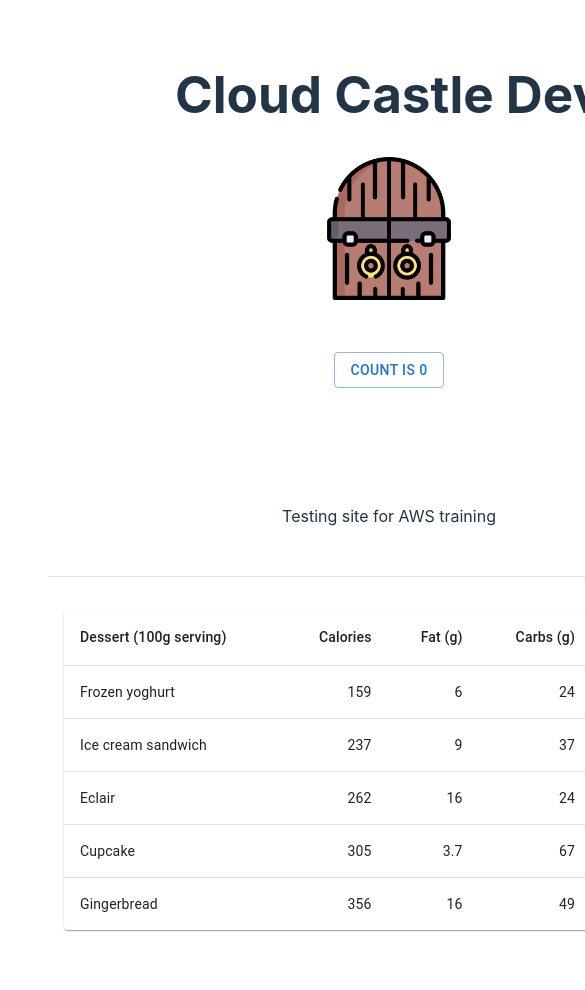
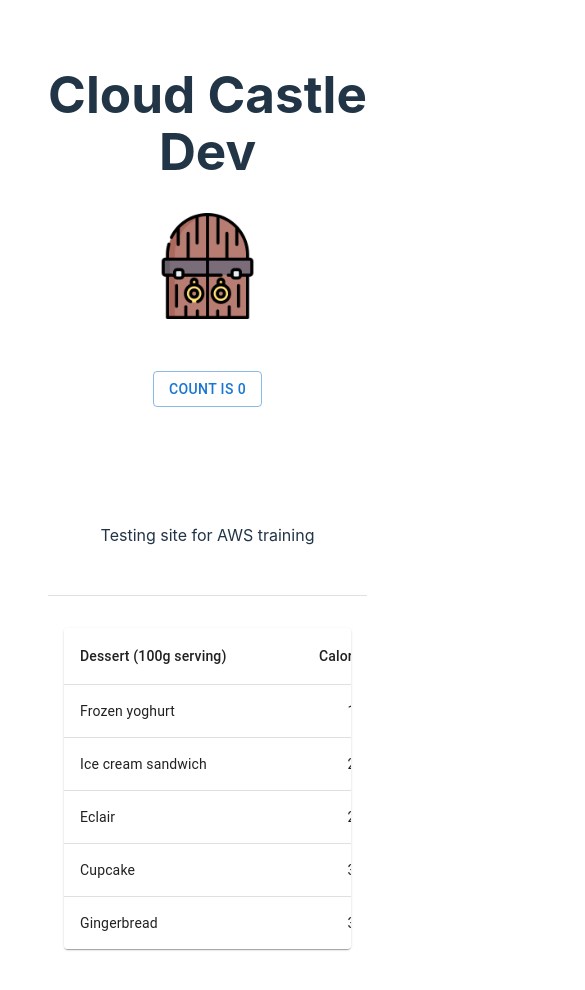
Before and after one commit to Matt-1123/cloud-castle-dev, a React (Vite) app: page / in a window 390 px wide. Shown: the top 990 px of the page, 585 px wide, since content can reach past the window. Built offline with nearby package versions, Linux system fonts and the light colour scheme.

Commit message:
adjust responsiveness

```diff
--- a/src/App.css
+++ b/src/App.css
@@ -1,12 +1,14 @@
 #root {
-  max-width: 1280px;
+  /* max-width: 1280px; */
+  max-width: 90%;
   margin: 0 auto;
   padding: 2rem;
   text-align: center;
 }
 
 .icon {
-  width: 20%;
+  width: 30%;
+  max-width: 160px;
 }
 
 .btn {
@@ -21,3 +23,9 @@
 .card {
   padding: 2em;
 }
+
+@media screen and (min-width: 600px) {
+  .element {
+    /* Apply some styles */
+  }
+}
```
